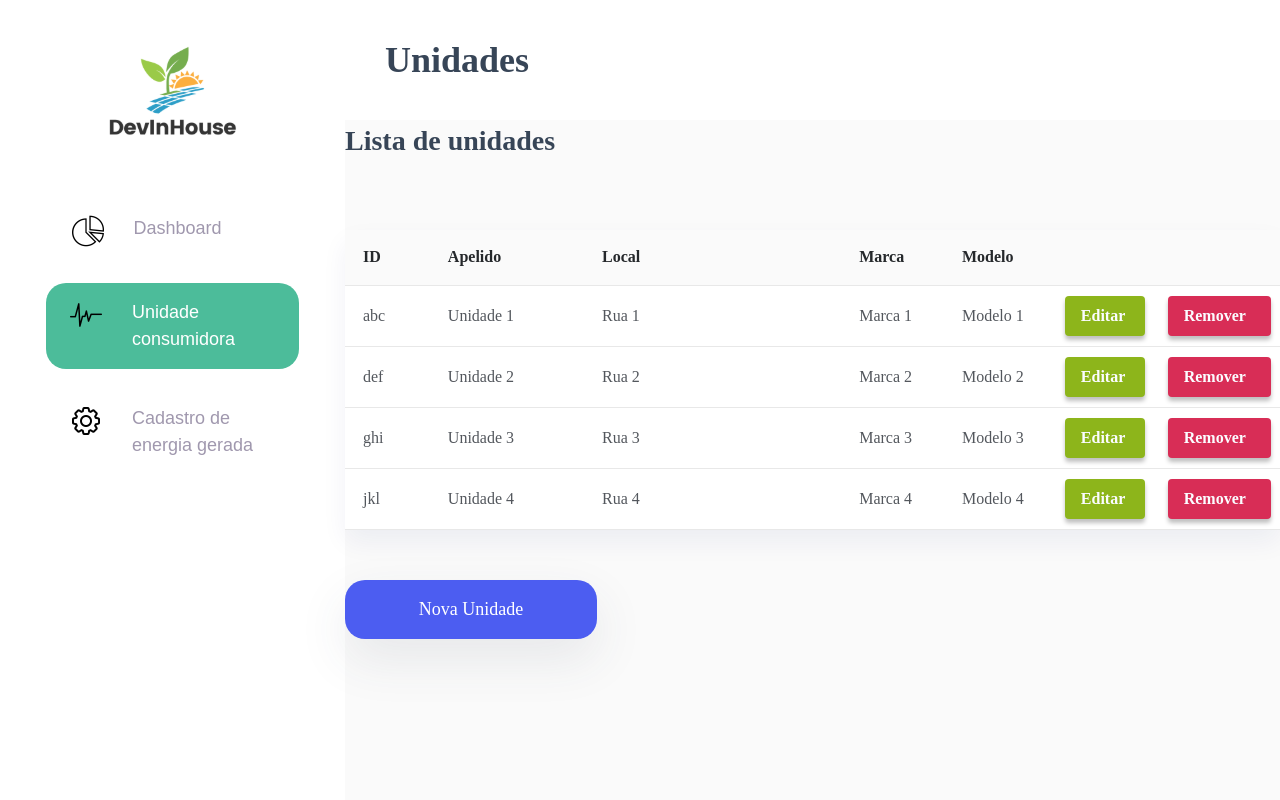
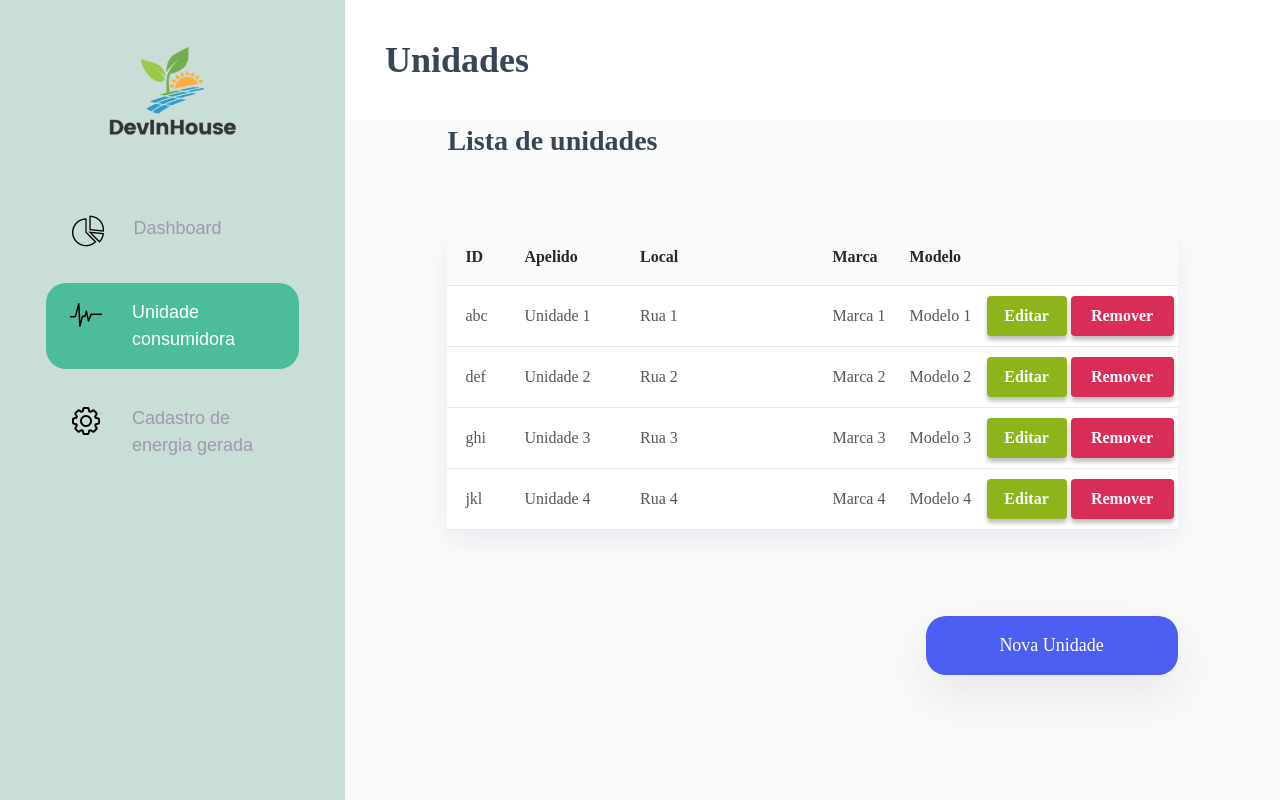
Before and after one commit to Cristina-Freitas/SolarEnergyCris, a React (Vite) app: page /unidades in a window 1280 px wide. Built offline with nearby package versions, Linux system fonts and the light colour scheme; data requests are answered from the project's data file.

Commit message:
Criação do cadastro de unidades

```diff
--- /dev/null
+++ b/src/components/atomos/Input/Input.css
@@ -0,0 +1,43 @@
+.input-container {
+  position: relative;
+}
+
+.input-container img, .input-container svg {
+  position: absolute;
+  top: 40%;
+  transform: translateY(-50%);
+  left: 28px;
+}
+
+.input {
+  box-sizing: border-box;
+
+  width: 518px;
+  height: 85.32px;
+
+  background: #fafafa;
+  border: 1px solid #000000;
+  border-radius: 10px;
+
+  font-family: "Roboto Slab";
+  font-style: normal;
+  font-weight: 400;
+  font-size: 16px;
+  line-height: 21px;
+  display: flex;
+  align-items: center;
+
+  color: #a098ae;
+  padding: 28px;
+  margin-bottom: 20px;
+}
+
+.input-container input[type="checkbox"] {
+  width: 29px;
+  height: 28px;
+  margin:  10px 17px 20px 10px;
+}
+
+.input-with-icon {
+  padding-left: 80px;
+}
--- /dev/null
+++ b/src/components/atomos/Input/Input.jsx
@@ -0,0 +1,10 @@
+import "./Input.css";
+
+export default function Input({ icon, ...props }) {
+  return (
+    <div className="input-container">
+      {icon && <img src={icon} alt="Ícone" />}
+      <input className={`input ${icon ? "input-with-icon" : ""}`} {...props} />
+    </div>
+  );
+}
--- a/src/components/index.js
+++ b/src/components/index.js
@@ -1,3 +1,9 @@
+export { default as Button } from './atomos/Button/Button';
+export { default as Input } from './atomos/Input/Input';
+
 export { default as Menu } from './moleculas/Menu/Menu';
 
+export {default as UnitList } from './organismos/UnitList/UnitList'
+export {default as UnitRegister } from './organismos/UnitRegister/UnitRegister'
+
 export { default as Container } from './templates/Container/Container';
--- a/src/components/moleculas/Menu/Menu.css
+++ b/src/components/moleculas/Menu/Menu.css
@@ -2,7 +2,7 @@
     display: flex;
     flex-direction: column;
     align-items: center;
-    background-color: #ffffff;
+    background-color: rgb(202, 222, 216);
     padding: 20px 46px;
     gap: 20px;
   }
--- a/src/components/moleculas/Menu/Menu.jsx
+++ b/src/components/moleculas/Menu/Menu.jsx
@@ -20,15 +20,18 @@ export default function Menu(){
 
     return(
         <div className='Menu'>
-            <img src={logo} alt="Logo" onClick={() => navigate("/")}/>
+            <img src={logo} alt="logo" onClick={() => navigate("/")}/>
+
             <button className={isSelected("/")} onClick={() => handleClick("/")}>
                 <img src={dashboard} alt="dashboard" width="32" height="32" viewBox="0 0 24 24" />
                     <span>Dashboard</span>
             </button>
+
             <button className={isSelected("/unidades")} onClick={() => handleClick("/unidades")}>
                 <img src={unidadeConsumidora} alt="unidade consumidora" width="32" height="32" viewBox="0 0 24 24"/>
                     <span>Unidade consumidora</span>
             </button>
+
             <button className={isSelected("/cadastro")} onClick={() => handleClick("/cadastro")}>
                 <img src={cadastro} alt="cadastro de energia gerada" width="32" height="32" viewBox="0 0 24 24" />
                     <span>Cadastro de energia gerada</span>
--- a/src/components/organismos/UnitList/UnitList.css
+++ b/src/components/organismos/UnitList/UnitList.css
@@ -1,53 +1,3 @@
-.secondary {
-    font-family: "Poppins";
-    font-style: normal;
-    font-weight: 500;
-    font-size: 18px;
-    line-height: 27px;
-
-    padding: 16px 24px;
-    gap: 24px;
-
-    width: 252px;
-    height: 59px;
-
-    color: #ffffff;
-    background: #4c5df1;
-    box-shadow: #4c5df1;
-    border-radius: 20px;
-    border:none;
-  }
-
-  .danger,
-  .green {
-    display: flex;
-    align-items: center;
-    height: 40px;
-    padding: 8px 16px;
-    text-align: center;
-
-    font-family: "Raleway";
-    font-style: normal;
-    font-weight: 700;
-    font-size: 16px;
-    line-height: 24px;
-
-    color: #fbfcff;
-    box-shadow: 0px 4px 4px rgba(0, 0, 0, 0.10);
-    border-radius: 4px;
-    border:none;
-  }
-
-  .danger {
-    width: 103px;
-    background: #d82d56;
-  }
-
-  .green {
-    width: 80px;
-    background: #8db51b;
-  }
-
 .unit-list {
   display: flex;
   flex-direction: column;
--- a/src/components/organismos/UnitList/UnitList.jsx
+++ b/src/components/organismos/UnitList/UnitList.jsx
@@ -1,7 +1,8 @@
 import { useState, useEffect } from "react";
+import { Button } from "../../index";
 import './UnitList.css'
 
-export default function UnitList({setOpenForm}){
+export default function UnitList({setOpenForm, setSelectedUnit}){
     const [unidades, setUnidades] = useState([]);
 
     const getData = () => {
@@ -11,7 +12,7 @@ export default function UnitList({setOpenForm}){
     }
 
     useEffect(() => {
-        getData();
+        getData("unidades", setUnidades);
       }, []);
 
       const handleDelete = (id) =>{
@@ -19,12 +20,16 @@ export default function UnitList({setOpenForm}){
         fetch(`http://localhost:3333/unidades/${id}`, {
             method: "DELETE",
           });
-          getData();
+          getData("unidades", setUnidades);
+      };
+
+      const handleEdit = (unidade) =>{
+        setSelectedUnit(unidade);
+        setOpenForm(true)
+        console.log(setSelectedUnit)
       };
 
     return(
-
-        <div >
         <section className="unit-list">
           <h2>Lista de unidades</h2>
           <br />
@@ -50,23 +55,29 @@ export default function UnitList({setOpenForm}){
               <td>{unidade.marca}</td>
               <td>{unidade.modelo}</td>
               <td>
-                <button className='green'>
+                <Button onClick={() => handleEdit(unidade)
+                }classStyle='green'>
                   Editar
-                </button>
+                </Button>
               </td>
               <td>
-                <button onClick={() => handleDelete(unidade.id)
-                } className='danger'>
+                <Button onClick={() => handleDelete(unidade.id)
+                } classStyle='danger'>
                   Remover
-                </button>
+                </Button>
               </td>
             </tr>
           ))}
         </tbody>
       </table>
+      <br/>
+      <br/>
+      <Button
+        id="new-unit"
+        classStyle='secondary'
+        onClick={() => setOpenForm(true)}
+        >Nova Unidade
+        </Button>
       </section>
-      <button className='secondary' onClick={() => setOpenForm(true)}>Nova Unidade</button>
-
-    </div>
     )
 }
--- a/src/components/organismos/UnitRegister/UnitRegister.css
+++ b/src/components/organismos/UnitRegister/UnitRegister.css
@@ -42,72 +42,3 @@
 .unit-register button {
   margin-bottom: 50px;
 }
-
-  .button {
-    display: flex;
-    align-items: center;
-    justify-content: center;
-
-    font-family: "Roboto Slab";
-    font-style: normal;
-    font-weight: 500;
-    font-size: 24px;
-    line-height: 32px;
-    text-align: center;
-
-    color: #ffffff;
-    background: #4cbc9a;
-
-    width: 200px;
-    height: 85.32px;
-    border-radius: 10px;
-    border: none;
-  }
-
-  .secondary {
-    font-family: "Poppins";
-    font-style: normal;
-    font-weight: 500;
-    font-size: 18px;
-    line-height: 27px;
-
-    padding: 16px 24px;
-    gap: 24px;
-
-    width: 252px;
-    height: 59px;
-
-    color: #ffffff;
-    background: #4c5df1;
-    box-shadow: 0px 20px 50px rgba(55, 69, 87, 0.1);
-    border-radius: 20px;
-  }
-
-  .danger,
-  .green {
-    display: flex;
-    align-items: center;
-    height: 40px;
-    padding: 8px 16px;
-    text-align: center;
-
-    font-family: "Raleway";
-    font-style: normal;
-    font-weight: 700;
-    font-size: 16px;
-    line-height: 24px;
-
-    color: #fbfcff;
-    box-shadow: 0px 4px 4px rgba(0, 0, 0, 0.25);
-    border-radius: 4px;
-  }
-
-  .danger {
-    width: 103px;
-    background: #d82d56;
-  }
-
-  .green {
-    width: 80px;
-    background: #8db51b;
-  }
--- a/src/components/templates/Container/Container.css
+++ b/src/components/templates/Container/Container.css
@@ -35,6 +35,6 @@
     grid-column: 2;
     grid-row: 2;
 
-    /* padding: 0px 8vw;
-    overflow-x:auto; */
+    padding: 0px 8vw;
+    overflow-x:auto;
   }
--- a/src/components/templates/Container/Container.jsx
+++ b/src/components/templates/Container/Container.jsx
@@ -1,5 +1,5 @@
 import { Menu } from '../../index'
-import '../Container/Container.css'
+import './Container.css'
 
 export default function Container({ children, title }) {
   return (
--- a/src/pages/Unidades/Unidades.jsx
+++ b/src/pages/Unidades/Unidades.jsx
@@ -1,18 +1,27 @@
 import { useState } from "react";
-import UnitList from '../../components/organismos/UnitList/UnitList';
-import UnitRegister from '../../components/organismos/UnitRegister/UnitRegister';
-import { Container } from '../../components';
+// import UnitList from '../../components/organismos/UnitList/UnitList';
+// import UnitRegister from '../../components/organismos/UnitRegister/UnitRegister';
+import { Container, UnitList, UnitRegister } from '../../components';
 
 export default function Unidades(){
   const [openForm, setOpenForm] = useState(false);
-console.log(openForm)
+  const [selectedUnit, setSelectedUnit] = useState({});
     return (
        <Container title="Unidades">
-        {openForm === false &&<UnitList setOpenForm={setOpenForm}/>}
-        {openForm && <UnitRegister setOpenForm={setOpenForm}/>}
+        {openForm === false && (
+        <UnitList
+        setOpenForm={setOpenForm}
+        setSelectedUnit={setSelectedUnit}
+        />
+        )}
+
+        {openForm === true && (
+        <UnitRegister
+        setOpenForm={setOpenForm}
+        selectedUnit={selectedUnit}
+        setSelectedUnit={setSelectedUnit}
+        />
+        )}
        </Container>
-
-
-
   );
 }
```
Also changed, not shown: src/components/organismos/UnitRegister/UnitRegister.jsx (+86 -20 lines). Lines whose indentation alone changed are shown as unchanged.
